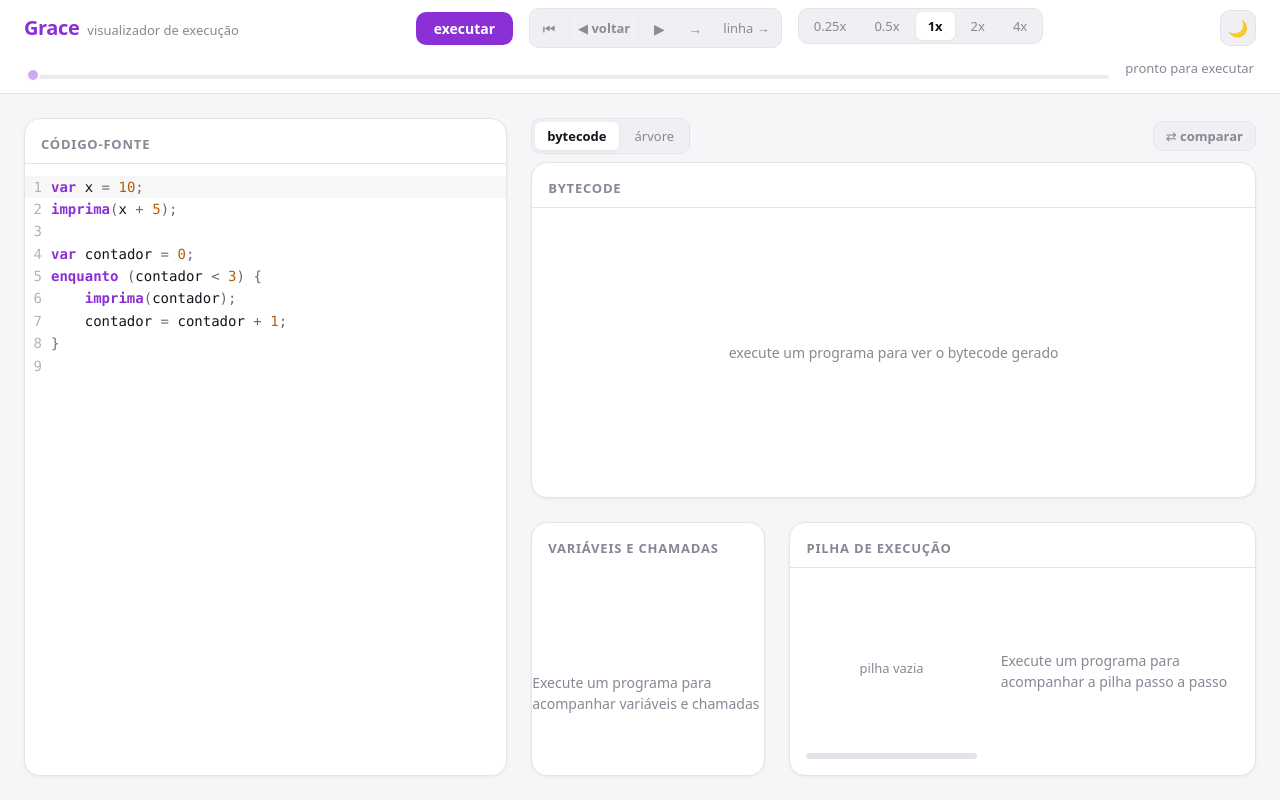
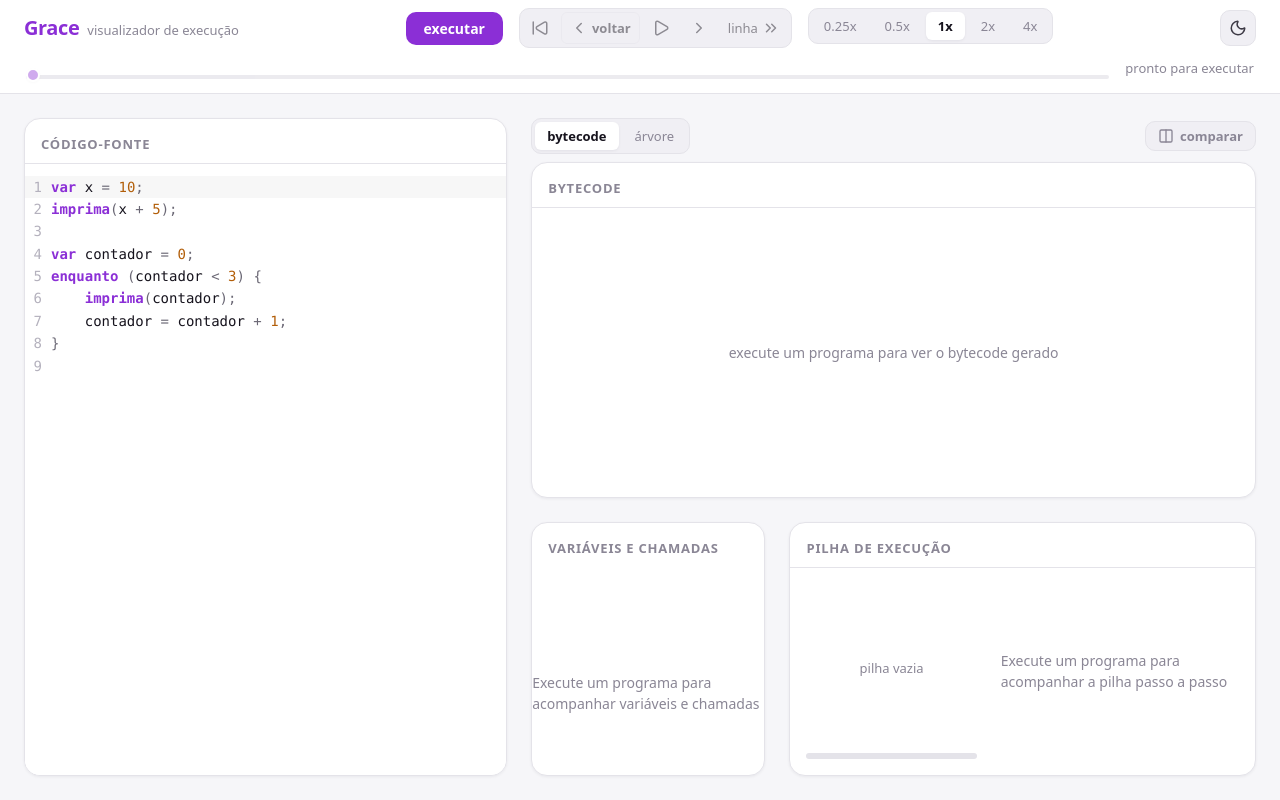
Before and after one commit to rayxves/Grace, a React (Vite) app in the folder web/: page / in a window 1280 px wide. Built offline with nearby package versions, Linux system fonts and the light colour scheme.

Commit message:
refactor: replace emoji/arrow player controls with lucide-react icons

```diff
--- a/web/package.json
+++ b/web/package.json
@@ -20,6 +20,7 @@
     "d3-hierarchy": "^1.1.9",
     "esbuild": "^0.28.1",
     "framer-motion": "^12.42.2",
+    "lucide-react": "^1.26.0",
     "react": "^19.2.7",
     "react-d3-tree": "^3.6.6",
     "react-dom": "^19.2.7",
--- a/web/src/App.module.css
+++ b/web/src/App.module.css
@@ -44,6 +44,9 @@
 }
 
 .compareToggle {
+	display: inline-flex;
+	align-items: center;
+	gap: 0.375rem;
 	padding: 0.3125rem 0.75rem;
 	border-radius: var(--radius-md);
 	border: 1px solid var(--color-border);
--- a/web/src/App.tsx
+++ b/web/src/App.tsx
@@ -1,4 +1,5 @@
 import { useCallback, useMemo, useState, type ReactNode } from "react";
+import { Columns2 } from "lucide-react";
 import { Toolbar } from "./components/Toolbar/Toolbar";
 import { CodeEditor } from "./components/CodeEditor/CodeEditor";
 import { AstView } from "./components/AstView/AstView";
@@ -197,7 +198,8 @@ function App() {
 								onClick={toggleCompareMode}
 								title="ver árvore e bytecode lado a lado"
 							>
-								⇄ comparar
+								<Columns2 size="1rem" />
+								comparar
 							</button>
 						</div>
 						{structureContent}
--- a/web/src/components/Toolbar/Toolbar.module.css
+++ b/web/src/components/Toolbar/Toolbar.module.css
@@ -72,6 +72,7 @@
 	display: inline-flex;
 	align-items: center;
 	justify-content: center;
+	gap: 0.25rem;
 	min-width: 2rem;
 	height: 2rem;
 	padding: 0 0.5rem;
@@ -79,6 +80,10 @@
 	font-size: 0.875rem;
 	color: var(--color-heading);
 	transition: background 0.15s ease;
+}
+
+.control svg {
+	flex-shrink: 0;
 }
 
 .controlLabeled {
--- a/web/src/components/Toolbar/Toolbar.tsx
+++ b/web/src/components/Toolbar/Toolbar.tsx
@@ -1,3 +1,13 @@
+import {
+	ChevronLeft,
+	ChevronRight,
+	ChevronsRight,
+	Moon,
+	Pause,
+	Play,
+	SkipBack,
+	Sun,
+} from "lucide-react";
 import type { Theme } from "../../hooks/useTheme";
 import { PLAYER_SPEEDS } from "../../hooks/usePlayer";
 import type { Step } from "../../types";
@@ -25,6 +35,8 @@ interface ToolbarProps {
 	theme: Theme;
 	onToggleTheme: () => void;
 }
+
+const ICON_SIZE = "1.125rem";
 
 const SPEED_TABS = PLAYER_SPEEDS.map((speed) => ({
 	id: String(speed),
@@ -86,7 +98,7 @@ export function Toolbar({
 							disabled={!hasTrace || atStart}
 							title="reiniciar"
 						>
-							⏮
+							<SkipBack size={ICON_SIZE} />
 						</button>
 						<button
 							className={styles.controlBack}
@@ -94,7 +106,8 @@ export function Toolbar({
 							disabled={!hasTrace || atStart}
 							title="voltar um passo (seta esquerda)"
 						>
-							◀ voltar
+							<ChevronLeft size={ICON_SIZE} />
+							voltar
 						</button>
 						<button
 							className={styles.control}
@@ -102,7 +115,11 @@ export function Toolbar({
 							disabled={!hasTrace || atEnd}
 							title={playing ? "pausar (espaço)" : "correr (espaço)"}
 						>
-							{playing ? "⏸" : "▶"}
+							{playing ? (
+								<Pause size={ICON_SIZE} />
+							) : (
+								<Play size={ICON_SIZE} />
+							)}
 						</button>
 						<button
 							className={styles.control}
@@ -110,7 +127,7 @@ export function Toolbar({
 							disabled={!hasTrace || atEnd}
 							title="próximo passo (seta direita)"
 						>
-							→
+							<ChevronRight size={ICON_SIZE} />
 						</button>
 						<button
 							className={styles.controlLabeled}
@@ -118,7 +135,8 @@ export function Toolbar({
 							disabled={!hasTrace || atEnd}
 							title="avançar até a próxima linha"
 						>
-							linha →
+							linha
+							<ChevronsRight size={ICON_SIZE} />
 						</button>
 					</div>
 
@@ -134,7 +152,11 @@ export function Toolbar({
 					onClick={onToggleTheme}
 					title={theme === "light" ? "tema escuro" : "tema claro"}
 				>
-					{theme === "light" ? "🌙" : "☀️"}
+					{theme === "light" ? (
+						<Moon size={ICON_SIZE} />
+					) : (
+						<Sun size={ICON_SIZE} />
+					)}
 				</button>
 			</div>
 
```
Also changed, not shown: 1 other file (tests, documents, lock files or other folders).
